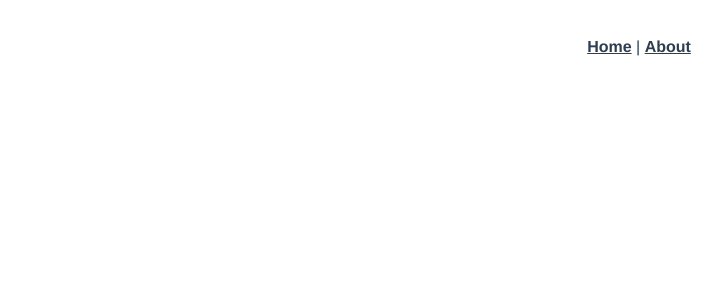
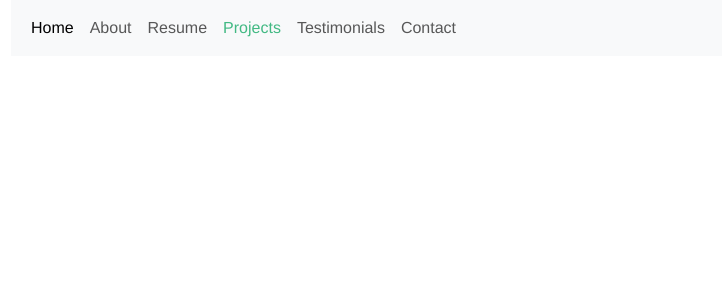
Before and after one commit to Kamvelihle-1/KamvelihleSikalana-Portfolio, a Vue app: page /projects in a window 1280 px wide. Before the commit this address had no page. Shown: the top 300 px of the page, without its empty margins (1-723 px from the left). Built offline with nearby package versions, Linux system fonts and the light colour scheme.

Commit message:
folder structure done

```diff
--- a/package.json
+++ b/package.json
@@ -8,6 +8,8 @@
     "lint": "vue-cli-service lint"
   },
   "dependencies": {
+    "animate.css": "^4.1.1",
+    "bootstrap": "^5.3.0",
     "core-js": "^3.8.3",
     "register-service-worker": "^1.7.2",
     "vue": "^3.2.13",
--- a/src/App.vue
+++ b/src/App.vue
@@ -1,12 +1,27 @@
 <template>
-  <nav>
-    <router-link to="/">Home</router-link> |
-    <router-link to="/about">About</router-link>
-  </nav>
-  <router-view/>
+  <NavbarComp/>
+  <div class="container-fluid" >
+    <router-view/>
+  </div>
+  <FooterComp/>
 </template>
 
-<style>
+<script>
+
+import NavbarComp from './components/NavbarComp.vue';
+import FooterComp from './components/FooterComp.vue';
+export default {
+  components:{
+    NavbarComp,
+    FooterComp
+  }
+
+}
+</script>
+
+<style  >
+@import '@/assets/css/style.css';
+
 #app {
   font-family: Avenir, Helvetica, Arial, sans-serif;
   -webkit-font-smoothing: antialiased;
--- /dev/null
+++ b/src/components/FooterComp.vue
@@ -0,0 +1,15 @@
+<template>
+    <div>
+
+    </div>
+</template>
+
+<script>
+    export default {
+
+    }
+</script>
+
+<style scoped>
+
+</style>
--- a/src/components/HelloWorld.vue
+++ /dev/null
@@ -1,61 +0,0 @@
-<template>
-  <div class="hello">
-    <h1>{{ msg }}</h1>
-    <p>
-      For a guide and recipes on how to configure / customize this project,<br>
-      check out the
-      <a href="https://cli.vuejs.org" target="_blank" rel="noopener">vue-cli documentation</a>.
-    </p>
-    <h3>Installed CLI Plugins</h3>
-    <ul>
-      <li><a href="https://github.com/vuejs/vue-cli/tree/dev/packages/%40vue/cli-plugin-babel" target="_blank" rel="noopener">babel</a></li>
-      <li><a href="https://github.com/vuejs/vue-cli/tree/dev/packages/%40vue/cli-plugin-pwa" target="_blank" rel="noopener">pwa</a></li>
-      <li><a href="https://github.com/vuejs/vue-cli/tree/dev/packages/%40vue/cli-plugin-router" target="_blank" rel="noopener">router</a></li>
-      <li><a href="https://github.com/vuejs/vue-cli/tree/dev/packages/%40vue/cli-plugin-vuex" target="_blank" rel="noopener">vuex</a></li>
-      <li><a href="https://github.com/vuejs/vue-cli/tree/dev/packages/%40vue/cli-plugin-eslint" target="_blank" rel="noopener">eslint</a></li>
-    </ul>
-    <h3>Essential Links</h3>
-    <ul>
-      <li><a href="https://vuejs.org" target="_blank" rel="noopener">Core Docs</a></li>
-      <li><a href="https://forum.vuejs.org" target="_blank" rel="noopener">Forum</a></li>
-      <li><a href="https://chat.vuejs.org" target="_blank" rel="noopener">Community Chat</a></li>
-      <li><a href="https://twitter.com/vuejs" target="_blank" rel="noopener">Twitter</a></li>
-      <li><a href="https://news.vuejs.org" target="_blank" rel="noopener">News</a></li>
-    </ul>
-    <h3>Ecosystem</h3>
-    <ul>
-      <li><a href="https://router.vuejs.org" target="_blank" rel="noopener">vue-router</a></li>
-      <li><a href="https://vuex.vuejs.org" target="_blank" rel="noopener">vuex</a></li>
-      <li><a href="https://github.com/vuejs/vue-devtools#vue-devtools" target="_blank" rel="noopener">vue-devtools</a></li>
-      <li><a href="https://vue-loader.vuejs.org" target="_blank" rel="noopener">vue-loader</a></li>
-      <li><a href="https://github.com/vuejs/awesome-vue" target="_blank" rel="noopener">awesome-vue</a></li>
-    </ul>
-  </div>
-</template>
-
-<script>
-export default {
-  name: 'HelloWorld',
-  props: {
-    msg: String
-  }
-}
-</script>
-
-<!-- Add "scoped" attribute to limit CSS to this component only -->
-<style scoped>
-h3 {
-  margin: 40px 0 0;
-}
-ul {
-  list-style-type: none;
-  padding: 0;
-}
-li {
-  display: inline-block;
-  margin: 0 10px;
-}
-a {
-  color: #42b983;
-}
-</style>
--- /dev/null
+++ b/src/components/NavbarComp.vue
@@ -0,0 +1,44 @@
+<template>
+    <div class="container-fluid">
+        <nav class="navbar navbar-expand-lg bg-body-tertiary">
+            <div class="container-fluid">
+
+              <button class="navbar-toggler" type="button" data-bs-toggle="collapse" data-bs-target="#navbarNav" aria-controls="navbarNav" aria-expanded="false" aria-label="Toggle navigation">
+                <span class="navbar-toggler-icon"></span>
+              </button>
+              <div class="collapse navbar-collapse" id="navbarNav">
+                <ul class="navbar-nav">
+                  <li class="nav-item">
+                    <router-link class="nav-link active" aria-current="page" to="/">Home</router-link>
+                  </li>
+                  <li class="nav-item">
+                    <router-link class="nav-link" to="/about">About</router-link>
+                  </li>
+                  <li class="nav-item">
+                    <router-link class="nav-link" to="/resume">Resume</router-link>
+                  </li>
+                  <li class="nav-item">
+                    <router-link class="nav-link" to="/projects">Projects</router-link>
+                  </li>
+                  <li class="nav-item">
+                    <router-link class="nav-link" to="/testimonials">Testimonials</router-link>
+                  </li>
+                  <li class="nav-item">
+                    <router-link class="nav-link" to="/contact">Contact</router-link>
+                  </li>
+                </ul>
+              </div>
+            </div>
+          </nav>
+    </div>
+</template>
+
+<script>
+    export default {
+
+    }
+</script>
+
+<style scoped>
+
+</style>
--- a/src/main.js
+++ b/src/main.js
@@ -3,5 +3,9 @@ import App from './App.vue'
 import './registerServiceWorker'
 import router from './router'
 import store from './store'
+import 'bootstrap'
+import 'bootstrap/dist/css/bootstrap.min.css'
+import 'animate.css'
+
 
 createApp(App).use(store).use(router).mount('#app')
--- a/src/router/index.js
+++ b/src/router/index.js
@@ -10,10 +10,27 @@ const routes = [
   {
     path: '/about',
     name: 'about',
-    // route level code-splitting
-    // this generates a separate chunk (about.[hash].js) for this route
-    // which is lazy-loaded when the route is visited.
-    component: () => import(/* webpackChunkName: "about" */ '../views/AboutView.vue')
+    component: () => import('../views/AboutView.vue')
+  },
+  {
+    path: '/resume',
+    name: 'resume',
+    component: () => import('../views/ResumeView.vue')
+  },
+  {
+    path: '/projects',
+    name: 'projects',
+    component: () => import('../views/ProjectsView.vue')
+  },
+  {
+    path: '/testimonials',
+    name: 'testimonials',
+    component: () => import('../views/TestimonialsView.vue')
+  },
+  {
+    path: '/contact',
+    name: 'contact',
+    component: () => import('../views/ContactView.vue')
   }
 ]
 
--- /dev/null
+++ b/src/views/ContactView.vue
@@ -0,0 +1,15 @@
+<template>
+    <div>
+
+    </div>
+</template>
+
+<script>
+    export default {
+
+    }
+</script>
+
+<style scoped>
+
+</style>
--- /dev/null
+++ b/src/views/ProjectsView.vue
@@ -0,0 +1,15 @@
+<template>
+    <div>
+
+    </div>
+</template>
+
+<script>
+    export default {
+
+    }
+</script>
+
+<style scoped>
+
+</style>
--- /dev/null
+++ b/src/views/ResumeView.vue
@@ -0,0 +1,15 @@
+<template>
+    <div>
+
+    </div>
+</template>
+
+<script>
+    export default {
+
+    }
+</script>
+
+<style scoped>
+
+</style>
--- /dev/null
+++ b/src/views/TestimonialsView.vue
@@ -0,0 +1,15 @@
+<template>
+    <div>
+
+    </div>
+</template>
+
+<script>
+    export default {
+
+    }
+</script>
+
+<style scoped>
+
+</style>
```
Also changed, not shown: src/assets/css/style.css (added), src/assets/logo.png (deleted), 1 other file (tests, documents, lock files or other folders).
